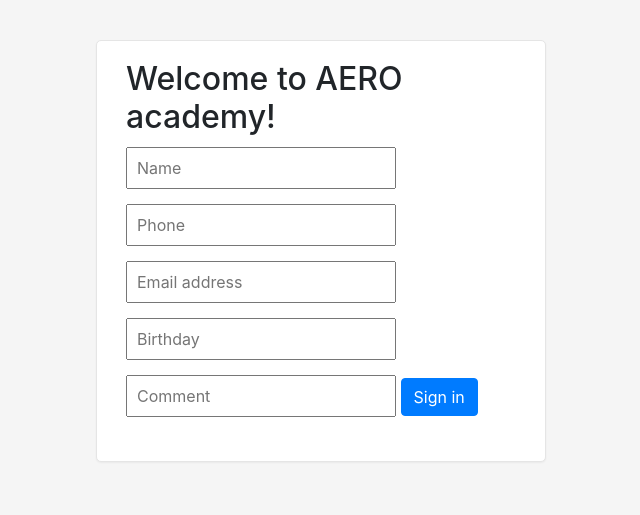
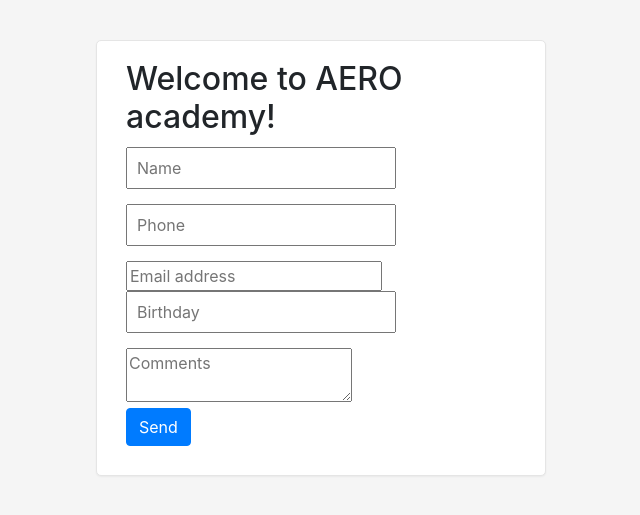
Before and after one commit to VetaGryff21/TestAero, a PHP site: page / in a window 1280 px wide. Shown: the top 515 px of the page, without its empty margins (319-959 px from the left). Run offline with PHP 8.4, Linux system fonts and the light colour scheme; some libraries are stand-ins or nearby versions.

Commit message:
Add a validation for field 'email': fixed #1

```diff
--- a/sites/index.php
+++ b/sites/index.php
@@ -5,7 +5,6 @@
     <title>AERO test task</title>
     <meta name="viewport" content="width=device-width, initial-scale=1.0">
 
-    <!-- Le styles -->
     <link href="bootstrap.css" rel="stylesheet">
     <style type="text/css">
       body {
@@ -43,30 +42,23 @@
 
     </style>
     <link href="bootstrap-responsive.css" rel="stylesheet">
-
-    <!-- HTML5 shim, for IE6-8 support of HTML5 elements -->
-    <!--[if lt IE 9]>
-      <script src="/wp-content/themes/clear-theme/js/html5shiv.js"></script>
-    <![endif]-->
-
   </head>
 
   <body>
 
     <div class="container">
 
-      <form class="form-signin" >
+      <form class="form-signin" action="/academy.php" method="POST">
         <h2 class="form-signin-heading">Welcome to AERO academy!</h2>
-		<input name="username" type="text" class="input-block-level" placeholder="Name" required>
-		<input name="phone" type="text" class="input-block-level" placeholder="Phone">
-        <input name="mail" type="text" class="input-block-level" placeholder="Email address">
-		<input name="birthday" type="text" class="input-block-level" placeholder="Birthday">
-        <input name="comment" type="text" class="input-block-level" placeholder="Comment">
-
-        <button class="btn btn-large btn-primary" type="submit">Sign in</button>
+		<input name="username" type="text" class="input-block-level" placeholder="Name" >
+		<input name="phone" type="text" class="input-block-level" placeholder="Phone"  maxlength="11" oninput="this.value = this.value.replace(/[^0-9]/g, '')">
+        <input name="email" type="email" class="input-block-level" placeholder="Email address">
+		<input name="birthday" type="text" class="input-block-level" placeholder="Birthday"><br>
+		<textarea name="comment"  class="input-block-level" maxlength="110" placeholder="Comments" rows="2"></textarea>
+		<div><button class="btn btn-large btn-primary" type="submit">Send</button></div>
       </form>
 
-    </div> <!-- /container -->
+    </div>
 
   </body>
 </html>
```
Also changed, not shown: sites/academy.php (+15 -0 lines).
